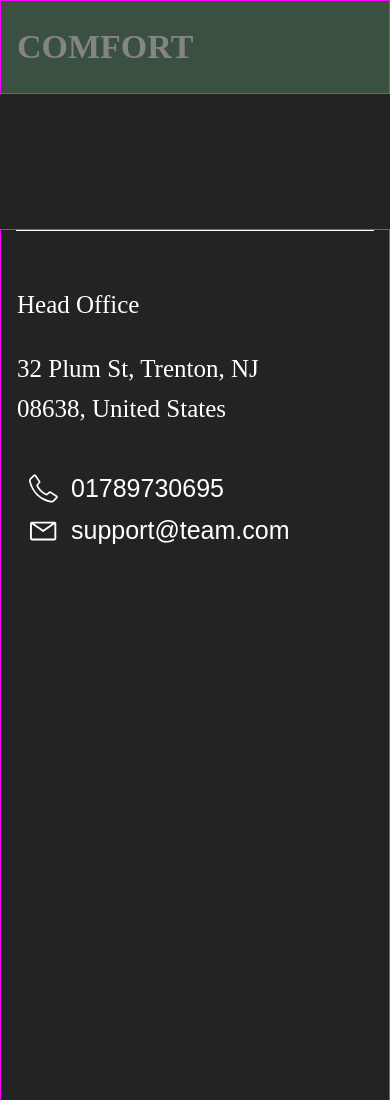
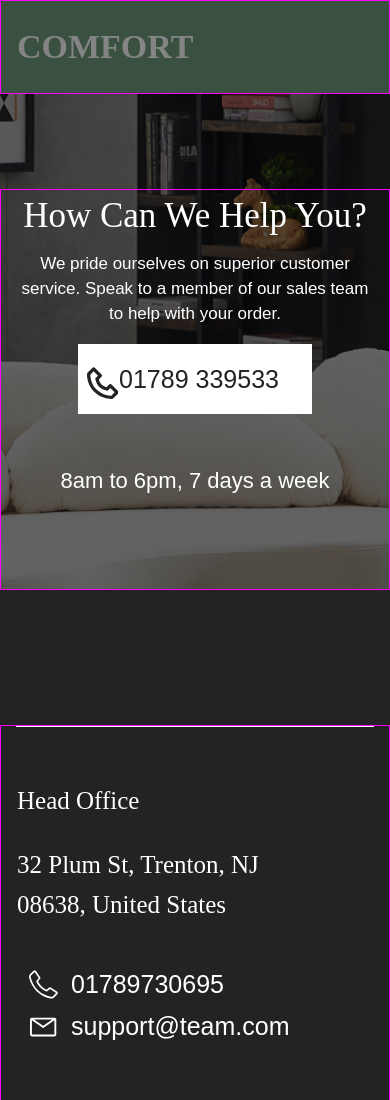
Before and after one commit to BigHeadliner/comfort-online-store, a website: page app/header-footer-start-blank.html in a window 390 px wide. Shown: the top 1100 px of the page. Drawn offline with Linux system fonts and the light colour scheme.

Commit message:
help section responsive

```diff
--- a/app/header-footer-start-blank.html
+++ b/app/header-footer-start-blank.html
@@ -79,6 +79,33 @@
   <main class="main">
 
   </main>
+
+  <section class="help">
+    <div class="container">
+      <div class="help__inner">
+        <div class="help__content-wrapper">
+          <h1 class="help__title main-title">How Can We Help You?</h1>
+          <p class="help__subtitle">
+            We pride ourselves on superior customer service. Speak to a member
+            of our sales team to help with your order.
+          </p>
+
+          <p class="help__email">
+            Get In Touch support@team.com
+          </p>
+        </div>
+
+        <div class="help__btn-wrapper">
+
+          <a class="help__btn" href="tel:01789339533">
+            01789 339533
+          </a>
+
+          <p class="help__btn-subtitle">8am to 6pm, 7 days a week</p>
+        </div>
+      </div>
+    </div>
+  </section>
 
   <footer class="footer">
     <div class="container">
--- a/app/scss/_media.scss
+++ b/app/scss/_media.scss
@@ -259,6 +259,12 @@
         margin: 0 auto 21px;
     }
 
+    // help
+
+    .help{
+        padding-top: 105px;
+    }
+
 }
 
 @media(max-width:1417px) {
@@ -389,7 +395,7 @@
         display: flex;
         flex-wrap: wrap;
         justify-content: center;
-        border: 1px solid green;
+        border: 1px solid transparent;
     }
 
     .find-us__title{
@@ -453,6 +459,58 @@
         margin: 0 auto 33px;
     }
 
+    // help
+
+    .help {
+        padding-top: 95px;
+    }
+
+    .help__title{
+        font-size: 65px;
+        margin-bottom: 7px;
+    }
+
+    .help__subtitle{
+        font-size: 23px;
+        line-height: 38px;
+        margin-bottom: 19px;
+    }
+
+}
+
+@media(max-width: 1090px) {
+
+    //  help
+
+    .help {
+        padding-top: 85px;
+    }
+
+    .help__inner{
+        display: block;
+    }
+
+    .help__content-wrapper{
+        text-align: center;
+        border: 1px solid transparent;
+        max-width: 700px;
+        margin: 0 auto;
+    }
+
+    .help__subtitle {
+        font-size: 23px;
+        line-height: 38px;
+        margin-bottom: 19px;
+    }
+
+    .help__email {
+        margin-bottom: 70px;
+    }
+
+    .help__btn-subtitle {
+        margin-bottom: 77px;
+    }
+
 }
 
 
@@ -505,6 +563,16 @@
     .find-us__item{
         max-width: 700px;
         margin-bottom: 10px;
+    }
+
+    // help
+
+    .help__email {
+        margin-bottom: 50px;
+    }
+
+    .help__btn-subtitle {
+        margin-bottom: 54px;
     }
 
 }
@@ -716,6 +784,24 @@
         font-size: 23px;
     }
 
+    // help
+
+    .help {
+        padding-top: 75px;
+    }
+
+    .help__email {
+        margin-bottom: 40px;
+    }
+
+    .help__btn-subtitle {
+        margin-bottom: 45px;
+    }
+
+    .help__btn {
+        padding: 18px 32px 18px 70px;
+    }
+
 }
 
 @media(max-width: 775px) {
@@ -792,6 +878,36 @@
 
 }
 
+@media(max-width: 715px) {
+
+    // help
+
+    .help__email {
+        display: none;
+    }
+
+    .help__title {
+        font-size: 65px;
+        margin-bottom: 17px;
+    }
+
+    .help__subtitle {
+        font-size: 20px;
+        line-height: 35px;
+        margin-bottom: 45px;
+    }
+
+}
+
+@media(max-width: 650px) {
+
+    //  help
+
+    .help__subtitle {
+        margin-bottom: 35px;
+    }
+
+}
 
 @media(max-width: 595px) {
 
@@ -1110,6 +1226,42 @@
        line-height: 40px;
     }
 
+    // help
+
+    .help{
+        padding-top: 95px;
+    }
+
+    .help__title{
+        font-size: 30px;
+        line-height: 38px;
+        margin-bottom: 10px;
+    }
+
+    .help__subtitle{
+        font-size: 17px;
+        line-height: 25px;
+        margin-bottom: 17px;
+    }
+
+    .help__btn{
+        padding: 14px 32px 14px 40px;
+        font-size: 25px;
+        margin-bottom: 53px;
+    }
+
+    .help__btn::before {
+        position: absolute;
+        top: 22px;
+        left: 7px;
+    }
+
+    .help__btn-subtitle{
+        font-size: 22px;
+        line-height: 27px;
+        margin-bottom: 95px;
+    }
+
 
 }
 
@@ -1220,6 +1372,26 @@
         justify-content: space-around;
     }
 
+    // help
+
+    .help {
+        padding-top: 75px;
+    }
+
+    .help__subtitle {
+        font-size: 17px;
+        line-height: 25px;
+        margin-bottom: 17px;
+    }
+
+    .help__btn {
+        margin-bottom: 35px;
+    }
+
+    .help__btn-subtitle{
+        margin-bottom: 54px;
+    }
+
 }
 
 @media(max-width: 345px) {
@@ -1268,6 +1440,16 @@
 
     .about-furniture__text {
         padding-top: 10px;
+    }
+
+    // help
+
+    .help {
+        padding-top: 54px;
+    }
+
+    .help__btn-subtitle {
+        margin-bottom: 34px;
     }
 
 }
```
Also changed, not shown: app/homepage.html (+4 -4 lines), app/css/style.min.css.
